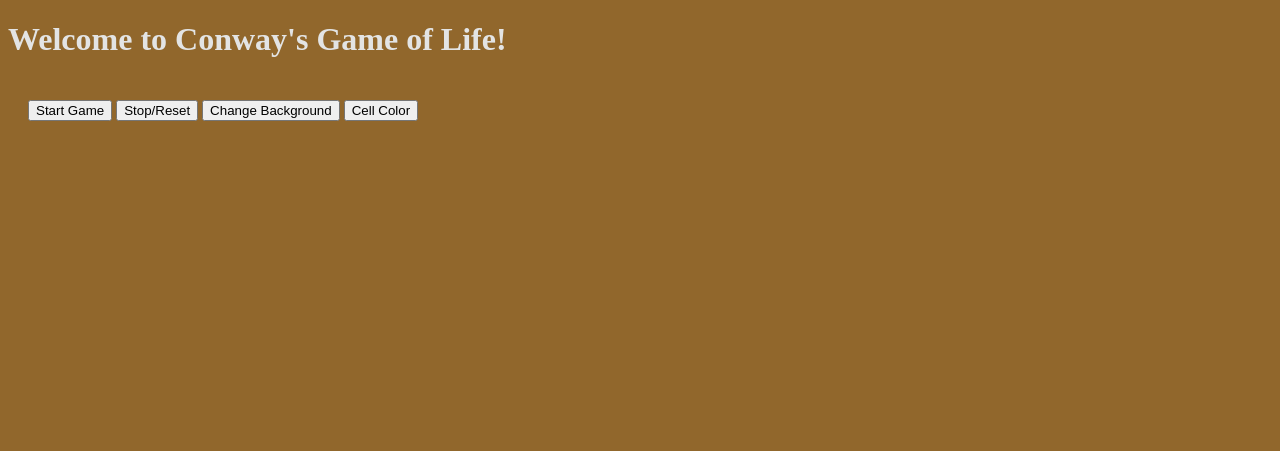
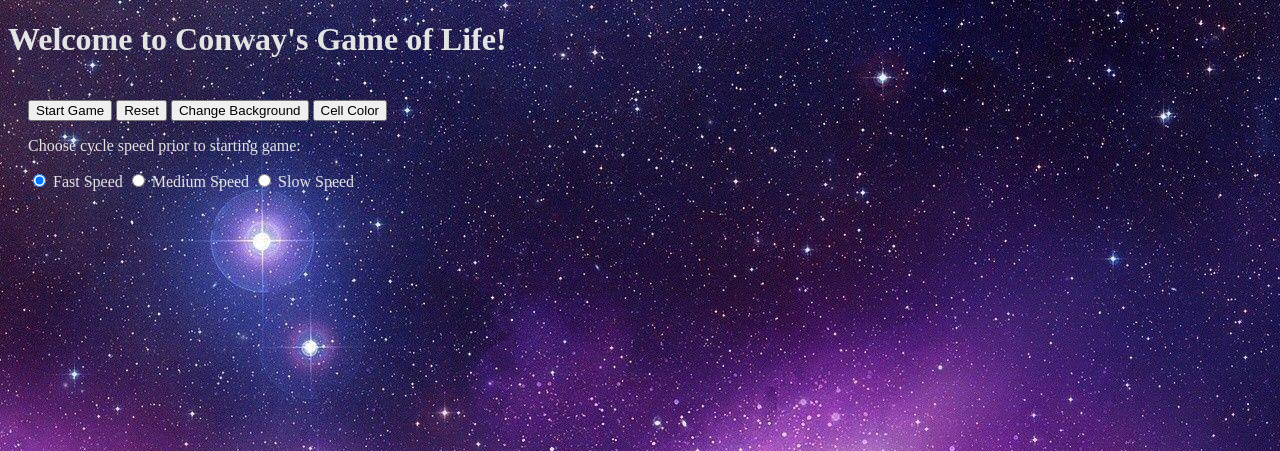
Before and after one commit to jrussell-OSU/game_of_life, a Flask app: page / in a window 1280 px wide. Shown: the top 451 px of the page. Run offline with Flask 2, Linux system fonts and the light colour scheme.

Commit message:
radio buttons to change speed. fixed some issues with other buttons working incorrectly.

```diff
--- a/app.py
+++ b/app.py
@@ -12,7 +12,7 @@ app = Flask(__name__)
 class GameOfLife:
 
     def __init__(self):
-        self._rows = 60  # CONSTANT: sets how many rows in grid
+        self._rows = 65  # CONSTANT: sets how many rows in grid
         self._columns = 120  # CONSTANT: sets how many columns in grid
         self._grid = []  # contains current grid state
         self._saved_grid = []  # grid state prior to cell iteration
@@ -169,6 +169,8 @@ game.random_seed()
 
 @app.route("/")
 def home():
+    game._grid = []  # every time starting a new game, reset game
+    game.random_seed()
     return render_template('index.html')
 
 
@@ -177,12 +179,5 @@ def update_grid():
     return game.get_json_grid()
 
 
-@app.route("/game")
-def game_page():
-    game._grid = []  # every time starting a new game, reset game
-    game.random_seed()
-    return render_template('game.html')
-
-
 if __name__ == '__main__':
     app.run()
--- a/static/game_script.js
+++ b/static/game_script.js
@@ -1,3 +1,33 @@
+
+//Change cycle/interval time based on uesr input
+let cycle_speed = 150;  //default
+function fast_cycle_speed(){
+  cycle_speed = 150;
+}
+function medium_cycle_speed(){
+  cycle_speed = 500;
+}
+function slow_cycle_speed(){
+  cycle_speed = 800;
+}
+
+//Player change cell color
+function change_color(color) {
+  living_color = color;
+}
+
+//Changing page background image
+const background_images = ["tidal.jpg", "nebula.png", "leaves.jpeg", "city.webp", "space.jpg"];
+let i = 0;
+let image = null;
+function change_background(){
+  if (i >= background_images.length){
+      i = 0;
+  }
+  let img_url = "url('../static/images/" + background_images[i++] + "')";
+  document.body.style.backgroundImage = img_url;
+  //document.body.style.backgroundImage = "url('../static/images/tidal.jpg')";
+}
 
 //Change color of living cell on button click
 //Default cell color
@@ -11,8 +41,11 @@ function change_cell_color(){
   living_color = color_choices[c++];
 }
 
+
+
 //Run game after the start game button pressed
 function start_game() {
+  document.getElementById("start_game").disabled = true;
 
   //first, create initial table grid for the game
   fetch('/grid').then(response => response.json()).then(gol_grid => {
@@ -76,8 +109,6 @@ function start_game() {
         }
       }
     });
-  }, 150);
+  }, cycle_speed);
 
 }
-
-//Dynamically create a table from python info that updates every second
--- a/static/styles.css
+++ b/static/styles.css
@@ -1,33 +1,24 @@
-
 
 body {
     background-color: #91672C;
-    /*background-image: url(images/nebula_brown.png);*/
+    background-image: url(images/space.jpg);
+}
+
+label, h1, p {
+    color: #E3E4E4;
 }
 
 div{
     padding: 20px;
 }
 
-h1{
-    color: #E3E4E4;
-}
-
 table {
     table-layout: fixed;
-    border-collapse: collapse;
+    /*border-collapse: collapse;*/
     height: 320px;
     width: 480px;
-    /*background: url("http://clipart-library.com/new_gallery/9-92768_grass-png-hd-nature-clipart-transparent-background.png");*/
     empty-cells: show;
-    /*background-image: url(images/nebula_brown.png);*/
-    /*position: absolute;*/
 }
-/*
-.living_cell{
-    background-color: limegreen;
-}
-*/
 
 .dead_cell{
     background-color: transparent;
--- a/templates/index.html
+++ b/templates/index.html
@@ -13,32 +13,21 @@
 
   <div id="buttons_div">
     <button id="start_game" onclick="start_game()">Start Game</button>
-    <button onClick="window.location.reload();">Stop/Reset</button>
+    <button onClick="window.location.reload();">Reset</button>
     <button id="change_background" onclick="change_background()">Change Background</button>
     <button id="change_cell_color" onclick="change_cell_color()">Cell Color</button>
+    <button hidden id="change_cycle_speed" onclick="change_cycle_speed()">Cycle Speed</button>
+    <br>
+
+    <p>Choose cycle speed prior to starting game:</p>
+    <input type="radio" id="fast" name="speed" value="150" onClick="fast_cycle_speed();" checked>
+    <label for="fast">Fast Speed</label>
+    <input type="radio" id="medium" name="speed" value="500" onClick="medium_cycle_speed();">
+    <label for="medium">Medium Speed</label>
+    <input type="radio" id="slow" name="speed" value="1000" onClick="slow_cycle_speed();">
+    <label for="slow">Slow Speed</label>
+    <br>
   </div>
-
   </body>
-  <script>
-
-
-    //Player change cell color
-    function change_color(color) {
-      living_color = color;
-    }
-
-    //Changing page background image
-    const background_images = ["tidal.jpg", "nebula.png", "leaves.jpeg", "city.webp"];
-    let i = 0;
-    let image = null;
-    function change_background(){
-      if (i > background_images.length){
-          i = 0;
-      }
-      let img_url = "url('../static/images/" + background_images[i++] + "')";
-      document.body.style.backgroundImage = img_url;
-      //document.body.style.backgroundImage = "url('../static/images/tidal.jpg')";
-  }
-  </script>
   <script src="../static/game_script.js"></script>
 </html>
```
Also changed, not shown: static/images/space.jpg (added), 1 other file.
